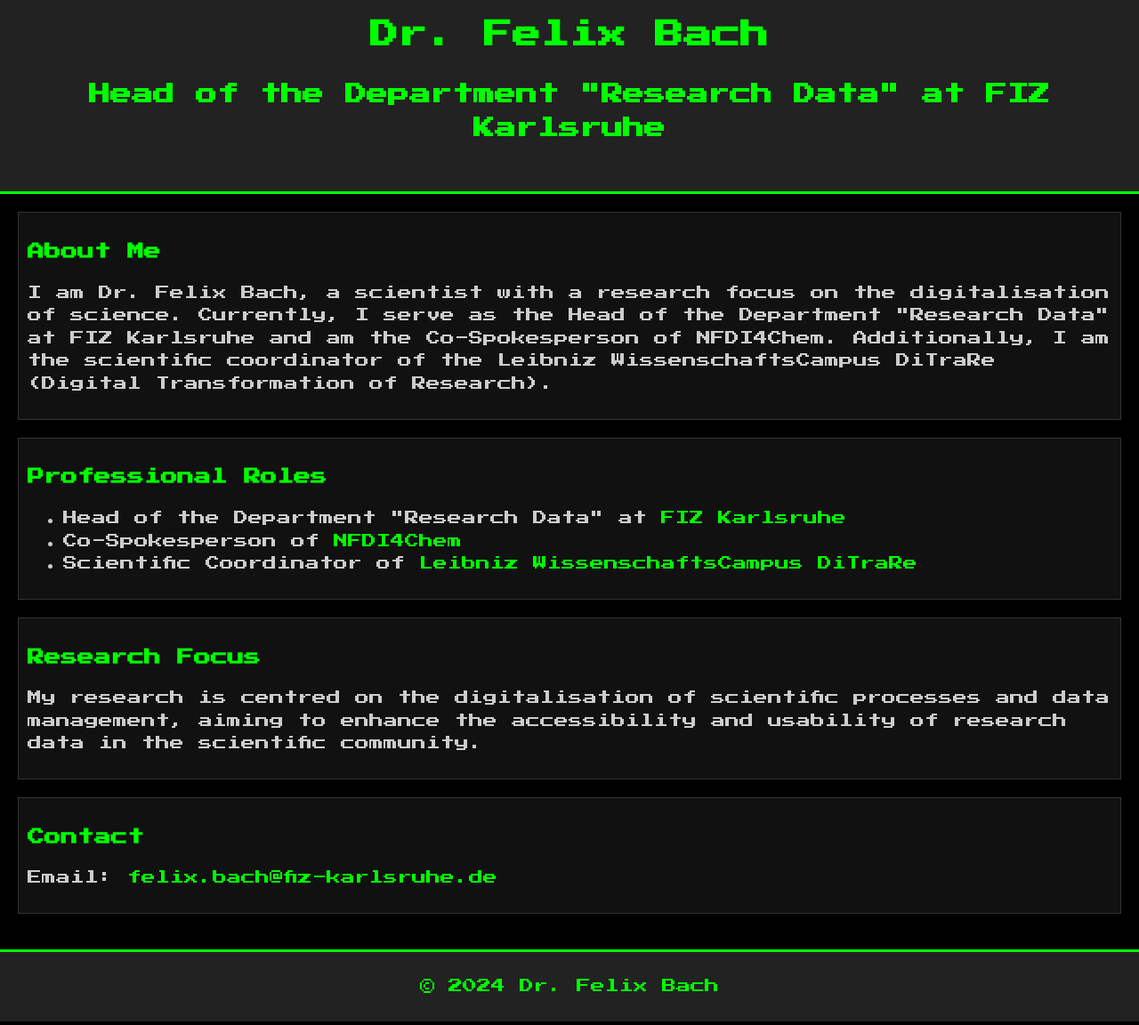
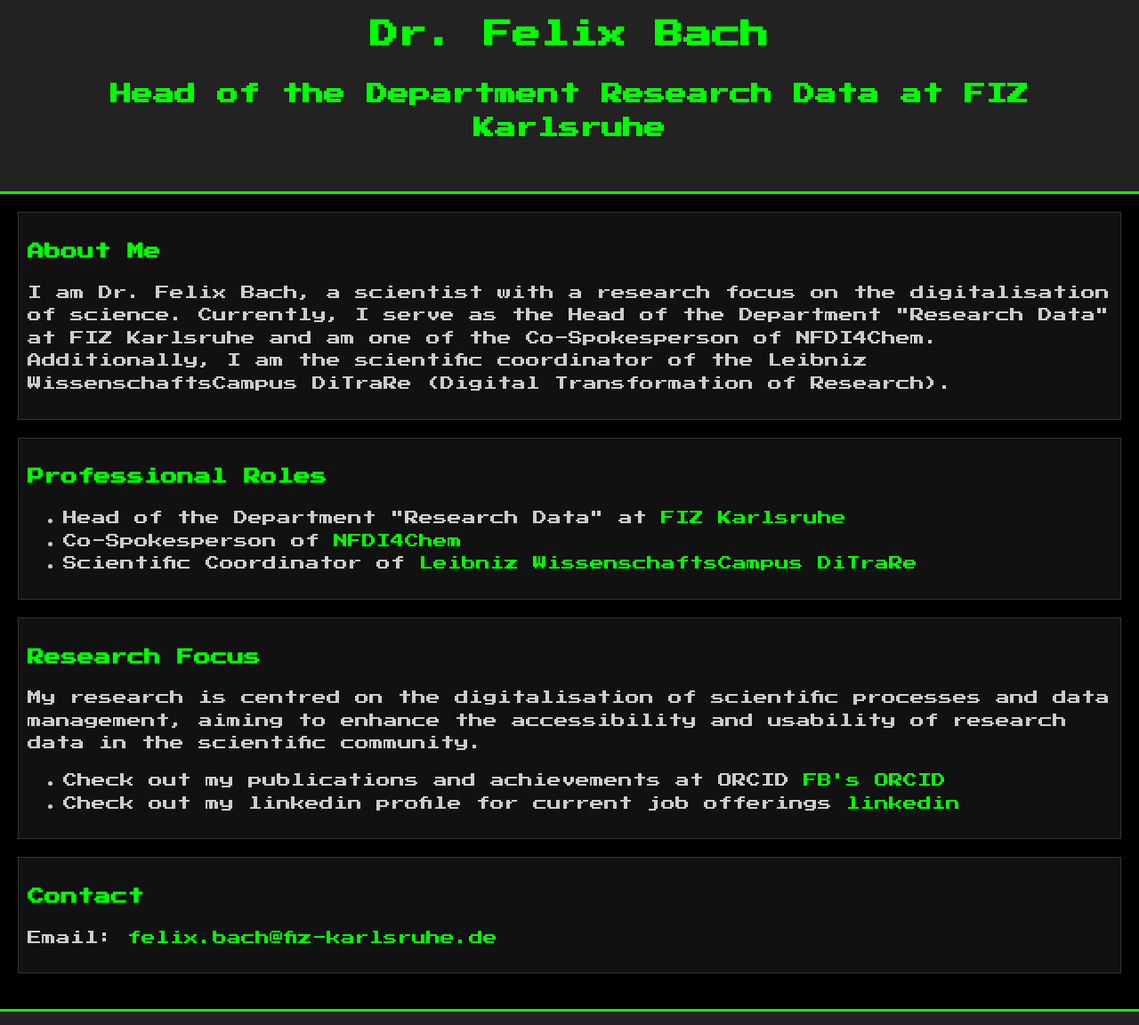
Before and after one commit to febach/febach.github.io, a plain HTML site: page index.html in a window 1280 px wide. Shown: the part 148-1300 px from the top of the page at 89% size. Drawn offline with Linux system fonts and the light colour scheme; a script that the page names is missing.

Commit message:
Update index.html

```diff
--- a/index.html
+++ b/index.html
@@ -12,13 +12,13 @@
     <header>
         <img src="photo.jpg" alt="Dr. Felix Bach" class="profile-photo">
         <h1 class="blinking-text">Dr. Felix Bach</h1>
-        <h2>Head of the Department "Research Data" at FIZ Karlsruhe</h2>
+        <h2>Head of the Department Research Data at FIZ Karlsruhe</h2>
     </header>
     <main>
         <section>
             <h3>About Me</h3>
             <p>
-                I am Dr. Felix Bach, a scientist with a research focus on the digitalisation of science. Currently, I serve as the Head of the Department "Research Data" at FIZ Karlsruhe and am the Co-Spokesperson of NFDI4Chem. Additionally, I am the scientific coordinator of the Leibniz WissenschaftsCampus DiTraRe (Digital Transformation of Research).
+                I am Dr. Felix Bach, a scientist with a research focus on the digitalisation of science. Currently, I serve as the Head of the Department "Research Data" at FIZ Karlsruhe and am one of the Co-Spokesperson of NFDI4Chem. Additionally, I am the scientific coordinator of the Leibniz WissenschaftsCampus DiTraRe (Digital Transformation of Research).
             </p>
         </section>
         <section>
@@ -34,6 +34,10 @@
             <p>
                 My research is centred on the digitalisation of scientific processes and data management, aiming to enhance the accessibility and usability of research data in the scientific community.
             </p>
+			<ul>
+                <li>Check out my publications and achievements at ORCID <a href="https://orcid.org/0000-0002-5035-7978" target="_blank">FB's ORCID</a></li>
+                <li>Check out my linkedin profile for current job offerings <a href="www.linkedin.com/in/felix-bach-fair-data" target="_blank">linkedin</a></li>
+            </ul>
         </section>
         <section>
             <h3>Contact</h3>
```
